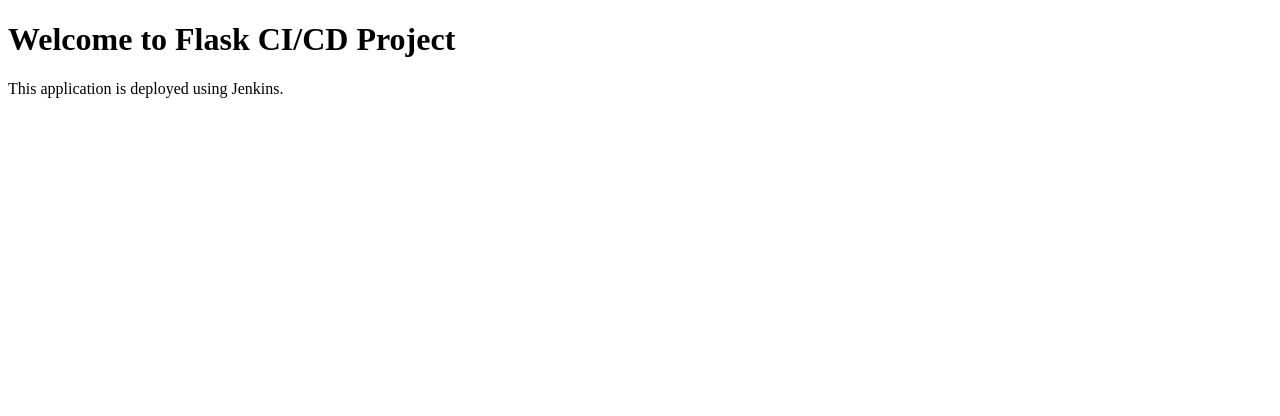
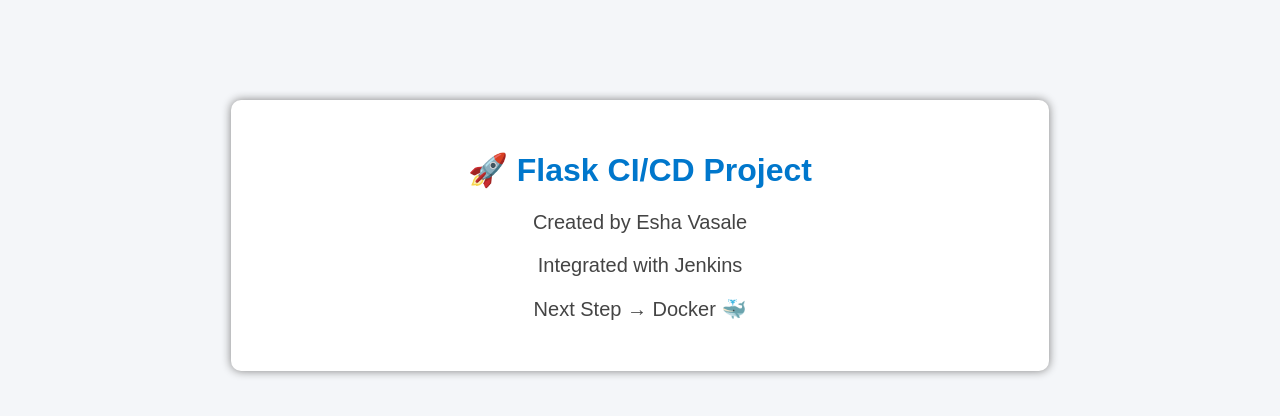
Before and after one commit to Esha9322/flask-jenkins-app, a Flask app: page / in a window 1280 px wide. Shown: the top 416 px of the page. Run offline with Flask 3, Linux system fonts and the light colour scheme.

Commit message:
Added static CSS styling

```diff
--- /dev/null
+++ b/static/style.css
@@ -0,0 +1,24 @@
+body {
+    font-family: Arial, sans-serif;
+    background-color: #f4f6f9;
+    text-align: center;
+    margin-top: 100px;
+}
+
+h1 {
+    color: #0077cc;
+}
+
+p {
+    color: #444;
+    font-size: 20px;
+}
+
+.container {
+    background: white;
+    width: 60%;
+    margin: auto;
+    padding: 30px;
+    border-radius: 10px;
+    box-shadow: 0px 0px 10px gray;
+}
--- a/templates/index.html
+++ b/templates/index.html
@@ -1,13 +1,27 @@
 <!DOCTYPE html>
 <html>
 <head>
-    <title>Flask Jenkins Demo</title>
+
+    <title>Flask CI/CD Project</title>
+
+    <link rel="stylesheet"
+          href="{{ url_for('static', filename='style.css') }}">
+
 </head>
+
 <body>
 
-    <h1>Welcome to Flask CI/CD Project</h1>
+<div class="container">
 
-    <p>This application is deployed using Jenkins.</p>
+    <h1>🚀 Flask CI/CD Project</h1>
+
+    <p>Created by Esha Vasale</p>
+
+    <p>Integrated with Jenkins</p>
+
+    <p>Next Step → Docker 🐳</p>
+
+</div>
 
 </body>
 </html>
```
